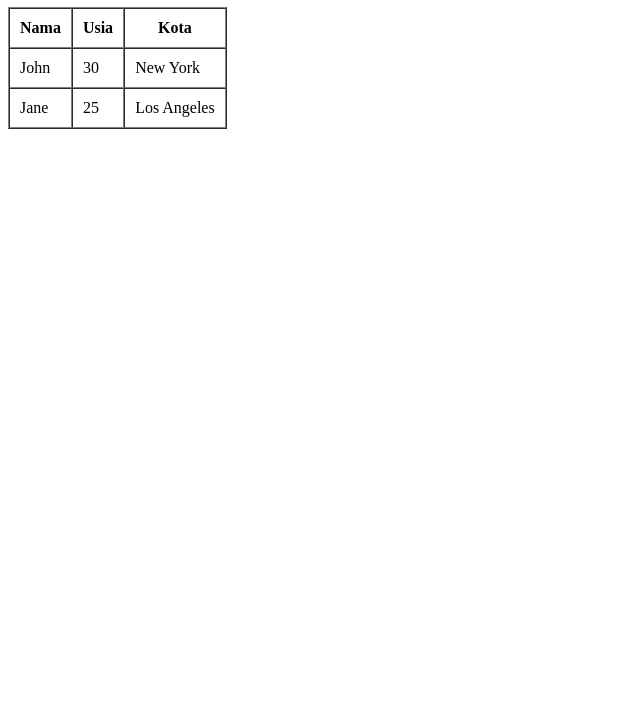
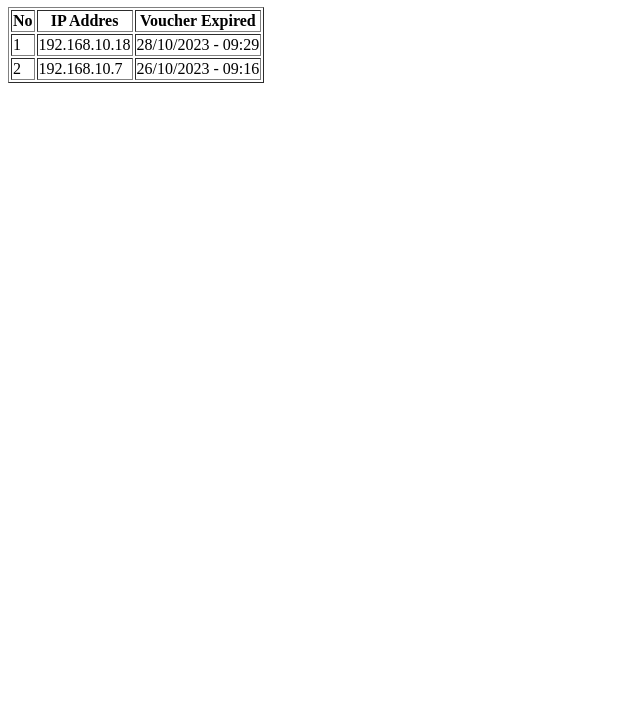
Before and after one commit to zdangs/zdangs.github.io, a plain HTML site: page index.html in a window 1280 px wide. Shown: the part 73-800 px from the top of the page, without its empty margins (0-640 px from the left). Drawn offline with Linux system fonts and the light colour scheme.

Commit message:
Update index.html

```diff
--- a/index.html
+++ b/index.html
@@ -1,27 +1,41 @@
 <!DOCTYPE html>
+
 <html>
+
 <head>
+
     <title>Data Excel di HTML</title>
+
 </head>
+
 <body>
-    <h1>Data dari Excel</h1>
-    <table border="1" cellspacing="0" cellpadding="10">
+
+    <h1>Daftar Expired Voucher Wifi </h1>
+
+    <table border="1">
+
         <tr>
-            <th>Nama</th>
-            <th>Usia</th>
-            <th>Kota</th>
+
+            <th>No</th>
+            <th>IP Addres</th>
+            <th>Voucher Expired</th>
+
         </tr>
+
         <tr>
-            <td>John</td>
-            <td>30</td>
-            <td>New York</td>
+
+            <td>1</td>
+
+            <td>192.168.10.18</td>
+
+            <td>28/10/2023 - 09:29</td>
+
         </tr>
+
         <tr>
-            <td>Jane</td>
-            <td>25</td>
-            <td>Los Angeles</td>
-        </tr>
-        <!-- Tambahkan baris sesuai dengan data Excel Anda -->
-    </table>
-</body>
-</html>
+
+            <td>2</td>
+
+            <td>192.168.10.7</td>
+
+            <td>26/10/2023 - 09:16</td>
```
